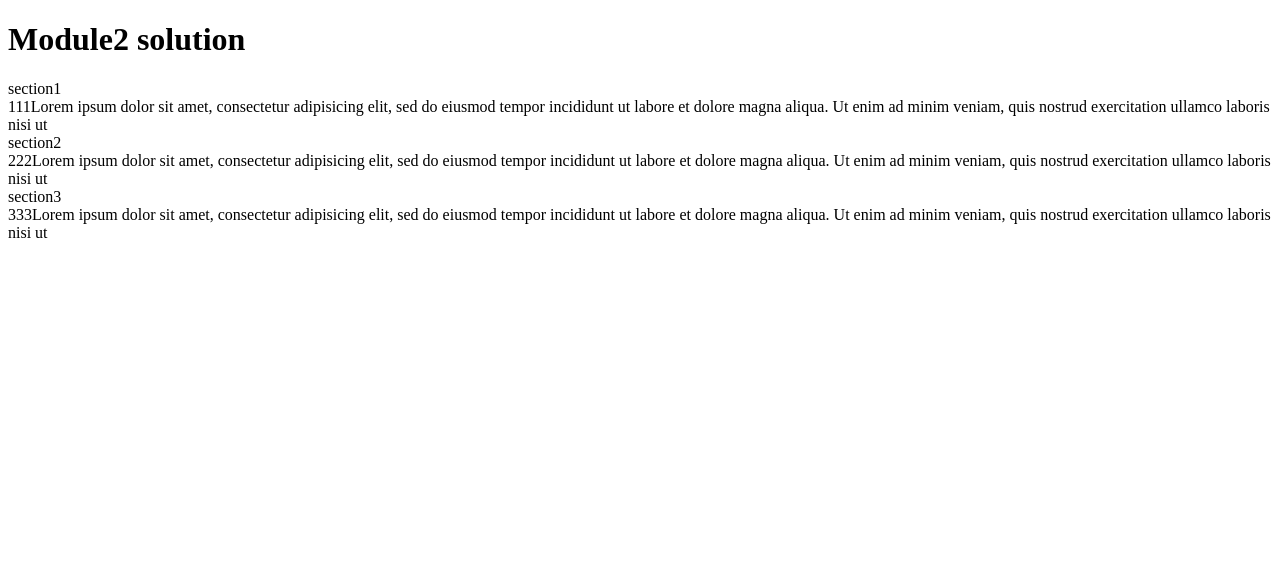
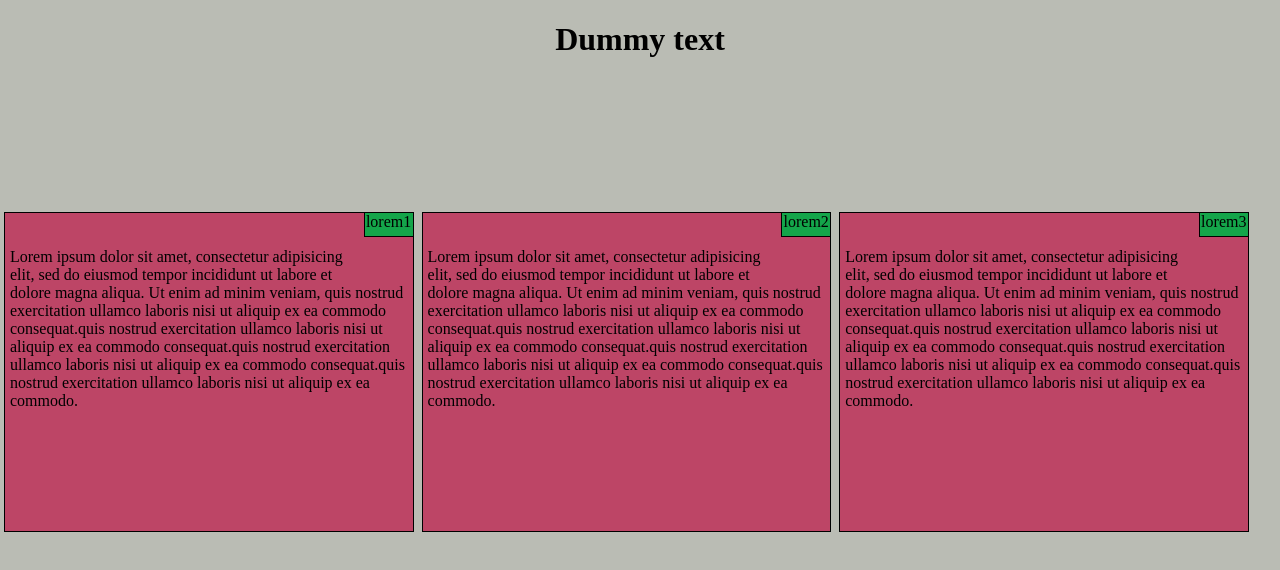
Before and after one commit to Diaa-ElDeen/Module2_solution, a plain HTML site: page index.html in a window 1280 px wide. Drawn offline with Linux system fonts and the light colour scheme.

Commit message:
solution_of_module2

```diff
--- a/index.html
+++ b/index.html
@@ -1,40 +1,139 @@
 <!DOCTYPE html>
 <html>
 <head>
-	<title>Module2 solution</title>
+	<title>module 2</title>
 	<meta charset="utf-8">
-	<meta name="viewport" content="width=device-width, initial-scale=1">
-	<link rel="stylesheet" type="text/css" href="module2 css/module2_solution.css">
+	<link rel="stylesheet" type="text/css" href="module2_solution.css">
+	<style type="text/css">
+		*
+{
+	box-sizing: border-box;
+}
+body
+{
+	margin: 0px;
+	padding: 0px;
+	background-color: rgba(119, 123, 106, 0.5);
+}
+h1
+{
+	margin-bottom: 150px;
+	text-align: center;
+}
+.div1, .div1_t
+{
+	border: 1px solid black;
+}
+.div1_t
+{
+	float: right;
+	position: relative;
+	top: -36px;
+	left: 6px;
+	width: 50px;
+	height: 25px;
+	text-align: center;
+	background-color: #14a54a;
+}
+.div1
+{
+	padding-top: 35px;
+	padding: 35px 5px 5px 5px;
+	background-color: #bd4566;
+	position: relative;
+}
+
+/*big screens*/
+
+@media (min-width: 992px)
+{
+	.div1
+	{
+		float: left;
+		width: 32%;
+		margin: 4px;
+		height: 40vh;
+	}
+}
+
+/*medium screen*/
+
+@media (min-width: 768px) and (max-width: 991px)
+{
+	.divv1, .divv2, .divv3
+	{
+		width: 49%;
+		position: relative;
+		float: left;
+		margin: 4px;
+	}
+	.divv1
+	{
+		display: block;
+	}
+	.divv3
+	{
+		width: 100%;
+	}
+}
+
+/*small screens*/
+@media (max-width: 767px)
+{
+	.div1
+	{
+		margin-bottom: 35px;
+		height: 150px;
+		width: 100%;
+	}
+}
+	</style>
+
+
+
 </head>
 <body>
-	<h1>Module2 solution</h1>
+<h1>Dummy text</h1>
+<div class="div1 divv1">
+	<div class="div1_t">lorem1</div>
+		<div>
+			Lorem ipsum dolor sit amet, consectetur adipisicing elit, sed do eiusmod
+			tempor incididunt ut labore et dolore magna aliqua. Ut enim ad minim veniam,
+			quis nostrud exercitation ullamco laboris nisi ut aliquip ex ea commodo
+			consequat.quis nostrud exercitation ullamco laboris nisi ut aliquip ex ea commodo
+			consequat.quis nostrud exercitation ullamco laboris nisi ut aliquip ex ea commodo
+			consequat.quis nostrud exercitation ullamco laboris nisi ut aliquip ex ea commodo.
+		</div>
+</div>
 
-	<div class="section section1">
-		<div class="section1_title">section1</div>
-		<span>
-			111Lorem ipsum dolor sit amet, consectetur adipisicing elit, sed do eiusmod
+<div class="div1 divv2">
+	<div class="div1_t">lorem2</div>
+		<div>
+			Lorem ipsum dolor sit amet, consectetur adipisicing elit, sed do eiusmod
 			tempor incididunt ut labore et dolore magna aliqua. Ut enim ad minim veniam,
-			quis nostrud exercitation ullamco laboris nisi ut
-		</span>
-	</div>
+			quis nostrud exercitation ullamco laboris nisi ut aliquip ex ea commodo
+			consequat.quis nostrud exercitation ullamco laboris nisi ut aliquip ex ea commodo
+			consequat.quis nostrud exercitation ullamco laboris nisi ut aliquip ex ea commodo
+			consequat.quis nostrud exercitation ullamco laboris nisi ut aliquip ex ea commodo.
+		</div>
+</div>
 
-	<div class="section section1">
-		<div class="section2_title">section2</div>
-		<span>
-			222Lorem ipsum dolor sit amet, consectetur adipisicing elit, sed do eiusmod
+<div class="div1 divv3">
+	<div class="div1_t">lorem3</div>
+		<div>
+			Lorem ipsum dolor sit amet, consectetur adipisicing elit, sed do eiusmod
 			tempor incididunt ut labore et dolore magna aliqua. Ut enim ad minim veniam,
-			quis nostrud exercitation ullamco laboris nisi ut
-		</span>
-	</div>
+			quis nostrud exercitation ullamco laboris nisi ut aliquip ex ea commodo
+			consequat.quis nostrud exercitation ullamco laboris nisi ut aliquip ex ea commodo
+			consequat.quis nostrud exercitation ullamco laboris nisi ut aliquip ex ea commodo
+			consequat.quis nostrud exercitation ullamco laboris nisi ut aliquip ex ea commodo.
+		</div>
+</div>
 
-	<div class="section section1 section3">
-		<div class="section3_title">section3</div>
-		<span>
-			333Lorem ipsum dolor sit amet, consectetur adipisicing elit, sed do eiusmod
-			tempor incididunt ut labore et dolore magna aliqua. Ut enim ad minim veniam,
-			quis nostrud exercitation ullamco laboris nisi ut
-		</span>
-	</div>
+
+
+
+
 
 
 
```
